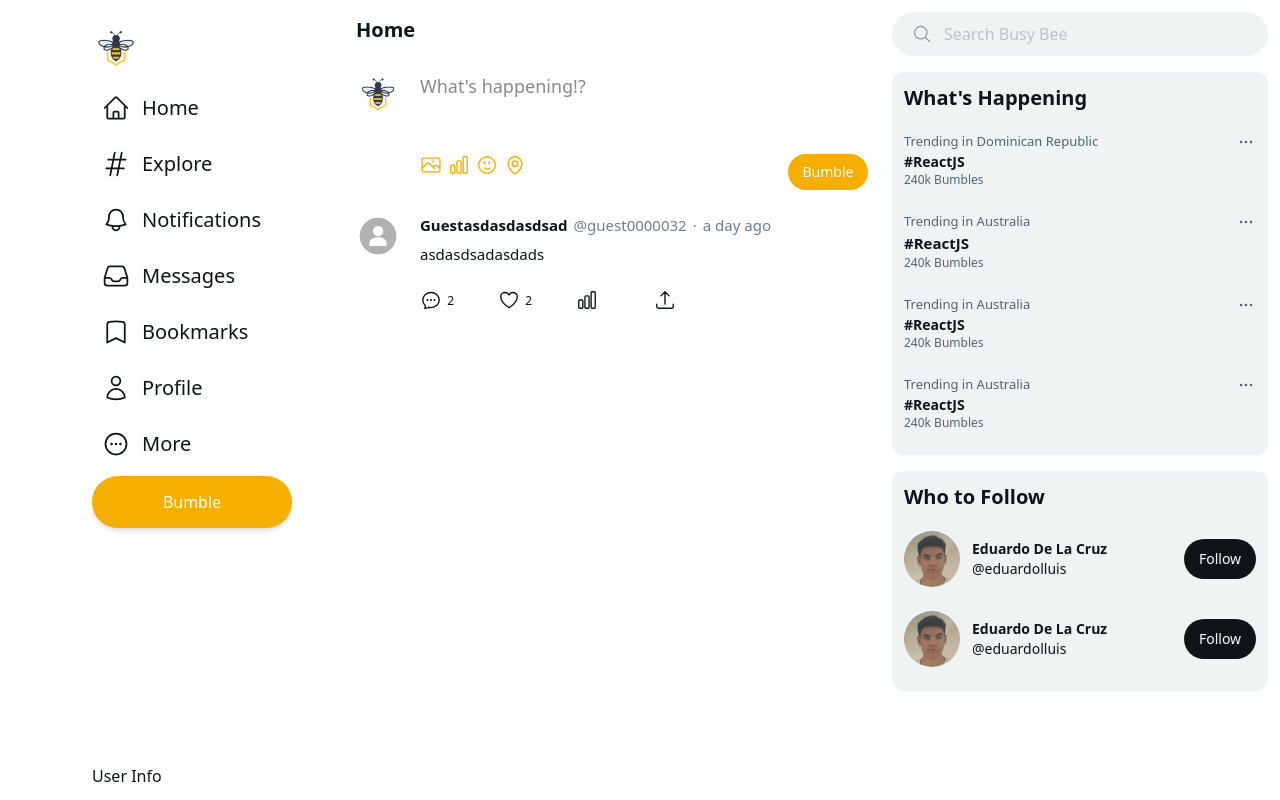
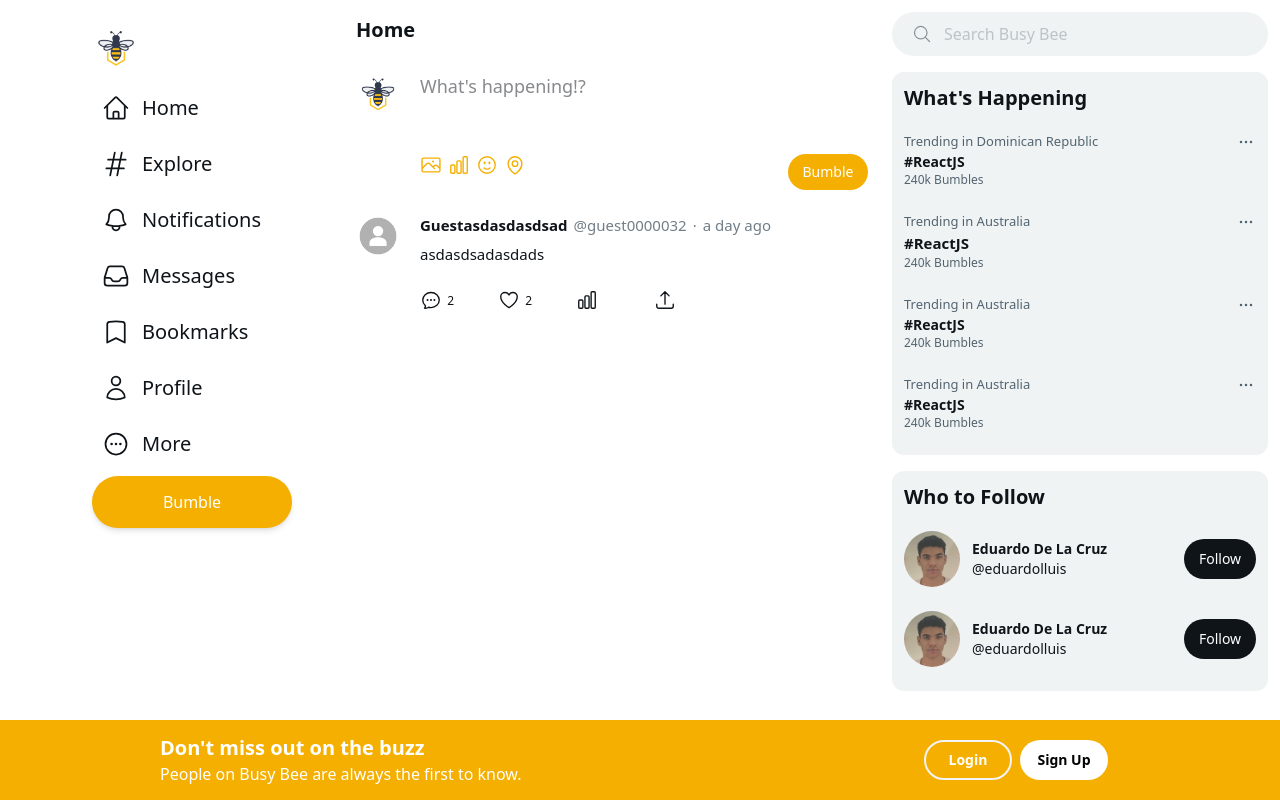
Before and after one commit to eduardolluis/busy-bee, a Next.js app: page / in a window 1280 px wide. Built offline with nearby package versions, Linux system fonts and the light colour scheme.

Commit message:
adding signup prompt

```diff
--- a/app/(main)/page.tsx
+++ b/app/(main)/page.tsx
@@ -1,9 +1,11 @@
 import PostFeed from "@/components/PostFeed";
 import Sidebar from "@/components/Sidebar";
+import SignUpPrompt from "@/components/SignUpPrompt";
 import Widgets from "@/components/Widgets";
 
 export default function Home() {
   return (
+    <>
       <div
         className="text-[#0F1419] min-h-screen
         max-w-[1400px] mx-auto flex justify-center
@@ -13,5 +15,8 @@
         <PostFeed />
         <Widgets />
       </div>
+
+      <SignUpPrompt />
+    </>
   );
 }
--- /dev/null
+++ b/components/SignUpPrompt.tsx
@@ -0,0 +1,18 @@
+export default function SignUpPrompt() {
+  return (
+    <div className="fixed w-full h-[80px] bg-[#F4AF01] bottom-0 flex justify-center items-center md:space-x-5 lg:justify-between lg:px-20 xl:px-40 2xl:px-80 ">
+      <div className="hidden md:flex flex-col text-white">
+        <span className="text-xl font-bold">Don't miss out on the buzz</span>
+        <span>People on Busy Bee are always the first to know.</span>
+      </div>
+      <div className="flex space-x-2 w-full md:w-fit p-3">
+        <button className="w-full h-[48px] md:w-[88px] md:h-[40px] text-[15px] md:text-sm border-2 border-gray-100 rounded-full text-white font-bold hover:bg-white/25 transition">
+          Login
+        </button>
+        <button className="w-full h-[48px] md:w-[88px] md:h-[40px] text-[15px] md:text-sm font-bold bg-white rounded-full">
+          Sign Up
+        </button>
+      </div>
+    </div>
+  );
+}
```
Lines whose indentation alone changed are shown as unchanged.
